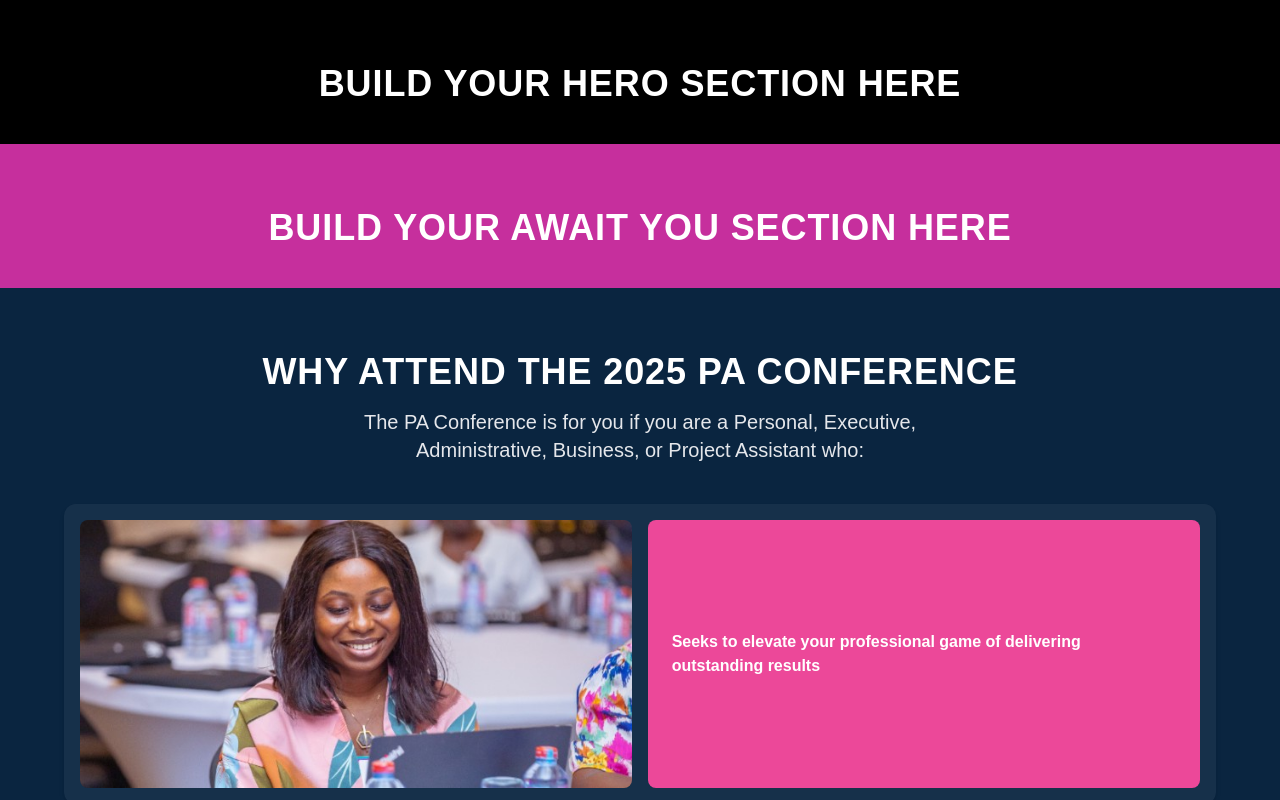
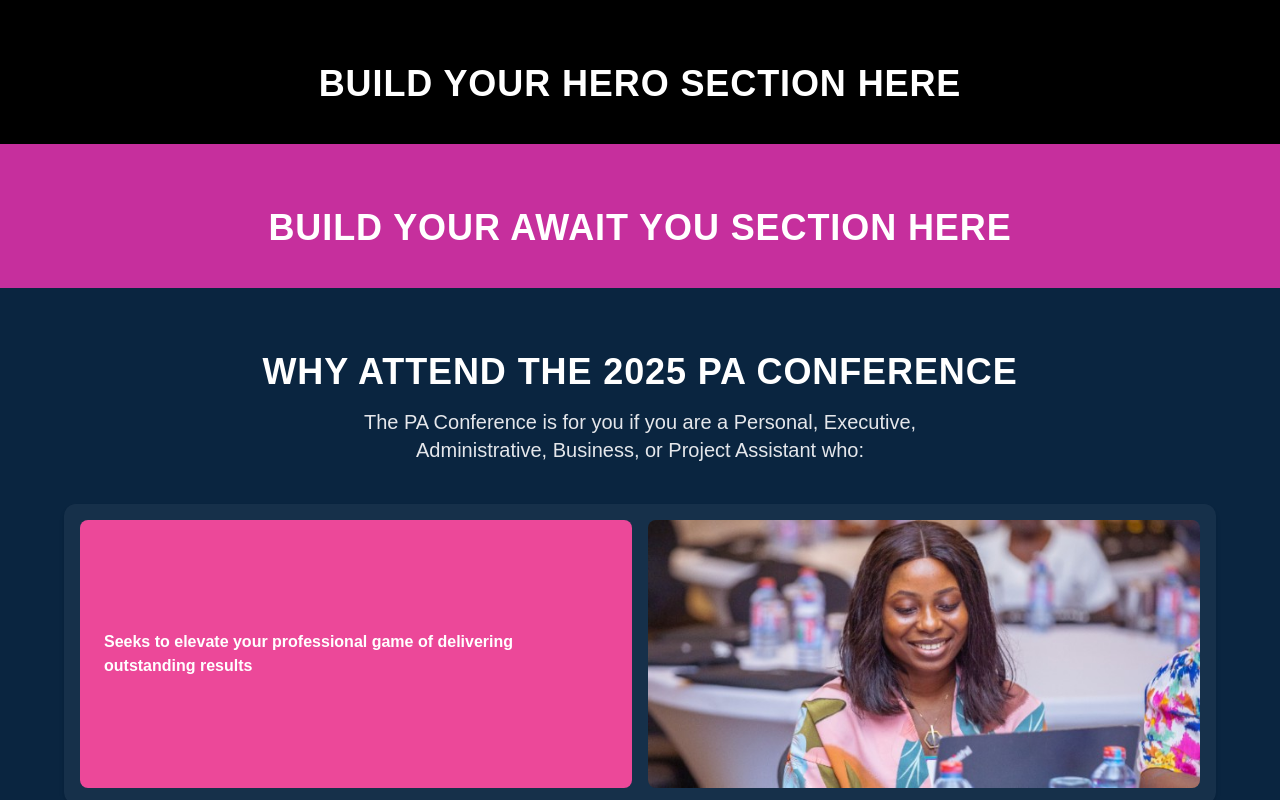
Before and after one commit to Amatcha-Boanerges/landingpage-paconf, a Next.js app: page / in a window 1280 px wide. Shown: the top 800 px of the page. Built offline with nearby package versions, Linux system fonts and the light colour scheme.

Commit message:
Implemented correct text/image alternation for each row | Row 1: txt, img - Row 2: img, txt.....etc.

```diff
--- a/src/app/components/WhyAttend.tsx
+++ b/src/app/components/WhyAttend.tsx
@@ -53,11 +53,23 @@ export default function WhyAttend() {
           {cards.map((card, index) => (
             <div
               key={index}
-              className={`flex flex-col ${
-                index % 2 === 0 ? "md:flex-row" : "md:flex-row-reverse"
-              } items-stretch gap-4 bg-white bg-opacity-5 rounded-xl p-4 shadow-md hover:scale-[1.01] transition-transform`}
+              className="flex flex-col md:flex-row items-stretch gap-4 bg-white bg-opacity-5 rounded-xl p-4 shadow-md hover:scale-[1.01] transition-transform"
             >
-              <div className="w-full md:w-1/2 min-h-[250px]">
+              {/* Text: left for even rows, right for odd rows */}
+              <div
+                className={`w-full md:w-1/2 min-h-[250px] p-6 flex items-center text-left text-white font-semibold rounded-lg ${card.bgColor} ${
+                  index % 2 === 0 ? "md:order-1" : "md:order-2"
+                }`}
+              >
+                {card.text}
+              </div>
+
+              {/* Image: right for even rows, left for odd rows */}
+              <div
+                className={`w-full md:w-1/2 min-h-[250px] ${
+                  index % 2 === 0 ? "md:order-2" : "md:order-1"
+                }`}
+              >
                 <Image
                   src={card.image}
                   alt="PA Conference Attendee"
@@ -66,11 +78,6 @@ export default function WhyAttend() {
                   className="rounded-lg object-cover w-full h-full"
                 />
               </div>
-              <div
-                className={`w-full md:w-1/2 min-h-[250px] p-6 flex items-center text-left text-white font-semibold rounded-lg ${card.bgColor}`}
-              >
-                {card.text}
-              </div>
             </div>
           ))}
         </div>
```
